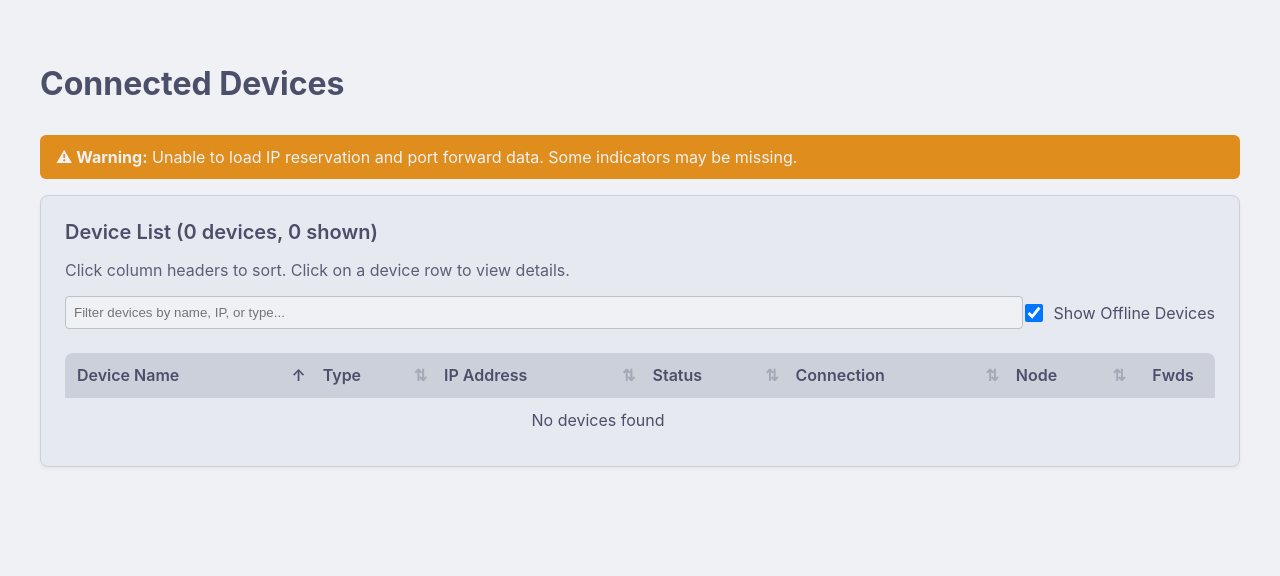
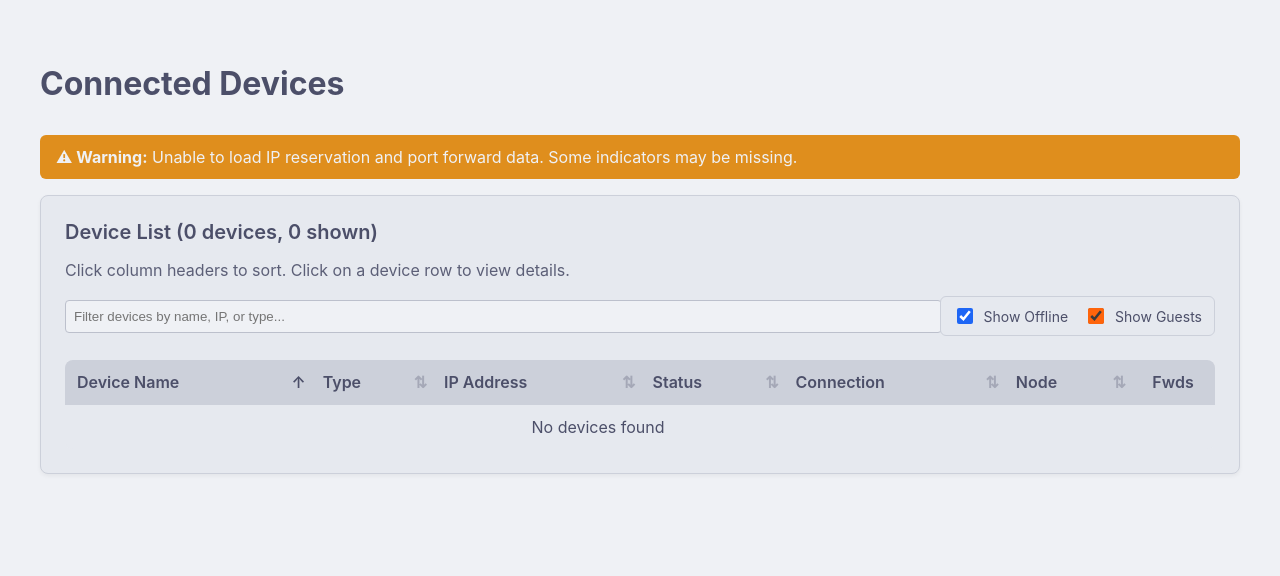
Before and after one commit to Yeraze/eeroVista, a FastAPI app: template src/templates/devices.html in a window 1280 px wide. Shown: the top 576 px of the page. Run offline with FastAPI, Linux system fonts and the light colour scheme; the template is opened without the code that fills it, so the values that code supplies are empty; parts of the project's set-up code (start-up, migrations or seed data) failed here and were passed over.

Commit message:
v1.0.0 - Add guest network support
This release adds comprehensive guest network support, allowing users to
track and filter devices connected to the guest network separately from
the main network.

Changes:
- Added is_guest field to DeviceConnection model for time-series tracking
- Updated device collector to store guest network status from Eero API
- Enhanced /devices API endpoint to include is_guest field
- Added visual "GUEST" badge indicator (Catppuccin peach) in device list
- Added "Show Guests" filter checkbox with color-coded accent
- Improved filter checkbox UI with grouped container and better spacing
- Added automatic database migration for existing users
- Bumped version to 1.0.0

Features:
- Guest network devices clearly identified with GUEST badge
- Filterable via "Show Guests" checkbox
- Time-series tracking of guest status in DeviceConnection records
- No manual migration required - runs automatically on startup
- Polished UI with improved filter controls

🤖 Generated with [Claude Code](https://claude.com/claude-code)

Co-Authored-By: Claude <noreply@anthropic.com>

```diff
--- a/src/__init__.py
+++ b/src/__init__.py
@@ -1,3 +1,3 @@
 """eeroVista - Read-only monitoring for Eero mesh networks."""
 
-__version__ = "0.9.0"
+__version__ = "1.0.0"
--- a/src/api/health.py
+++ b/src/api/health.py
@@ -312,6 +312,7 @@ async def get_devices() -> Dict[str, Any]:
                 connection_type = "unknown"
                 ip_address = "N/A"
                 is_online = False
+                is_guest = False
                 signal_strength = None
                 bandwidth_down = None
                 bandwidth_up = None
@@ -325,6 +326,7 @@ async def get_devices() -> Dict[str, Any]:
                     ip_address = latest_connection.ip_address or "N/A"
                     is_online = latest_connection.is_connected or False
                     connection_type = latest_connection.connection_type or "unknown"
+                    is_guest = latest_connection.is_guest or False
                     signal_strength = latest_connection.signal_strength
                     bandwidth_down = latest_connection.bandwidth_down_mbps
                     bandwidth_up = latest_connection.bandwidth_up_mbps
@@ -347,6 +349,7 @@ async def get_devices() -> Dict[str, Any]:
                     "type": device.device_type or "unknown",
                     "ip_address": ip_address,
                     "is_online": is_online,
+                    "is_guest": is_guest,
                     "connection_type": connection_type,
                     "signal_strength": signal_strength,
                     "bandwidth_down_mbps": bandwidth_down,
--- a/src/collectors/device_collector.py
+++ b/src/collectors/device_collector.py
@@ -295,6 +295,7 @@ class DeviceCollector(BaseCollector):
         # Get connection info
         is_connected = device_data.get("connected", False)
         connection_type = device_data.get("connection_type", "wireless")
+        is_guest = device_data.get("is_guest", False)
 
         # Get connected eero node
         eero_node_id = None
@@ -342,6 +343,7 @@ class DeviceCollector(BaseCollector):
             timestamp=timestamp,
             is_connected=is_connected,
             connection_type=connection_type,
+            is_guest=is_guest,
             signal_strength=signal_strength,
             ip_address=device_data.get("ip"),
             bandwidth_down_mbps=bandwidth_down,
--- a/src/models/database.py
+++ b/src/models/database.py
@@ -87,6 +87,7 @@ class DeviceConnection(Base):
     )
     is_connected: Mapped[Optional[bool]] = mapped_column(Boolean)
     connection_type: Mapped[Optional[str]] = mapped_column(String)  # wireless/wired
+    is_guest: Mapped[Optional[bool]] = mapped_column(Boolean)  # guest network
     signal_strength: Mapped[Optional[int]] = mapped_column(Integer)
     ip_address: Mapped[Optional[str]] = mapped_column(String)
     bandwidth_down_mbps: Mapped[Optional[float]] = mapped_column(Float)
--- a/src/templates/devices.html
+++ b/src/templates/devices.html
@@ -311,15 +311,24 @@
                 style="width: 100%; padding: 0.5rem; border: 1px solid var(--surface1); border-radius: 4px; background: var(--base); color: var(--text);"
             />
         </div>
-        <div>
+        <div style="display: flex; gap: 1rem; background: var(--mantle); padding: 0.5rem 0.75rem; border-radius: 6px; border: 1px solid var(--surface0);">
             <label style="display: flex; align-items: center; gap: 0.5rem; cursor: pointer; user-select: none;">
                 <input
                     type="checkbox"
                     id="show-offline-checkbox"
                     checked
-                    style="width: 18px; height: 18px; cursor: pointer;"
+                    style="width: 16px; height: 16px; cursor: pointer; accent-color: var(--blue);"
                 />
-                <span>Show Offline Devices</span>
+                <span style="font-size: 0.875rem; white-space: nowrap;">Show Offline</span>
+            </label>
+            <label style="display: flex; align-items: center; gap: 0.5rem; cursor: pointer; user-select: none;">
+                <input
+                    type="checkbox"
+                    id="show-guests-checkbox"
+                    checked
+                    style="width: 16px; height: 16px; cursor: pointer; accent-color: var(--peach);"
+                />
+                <span style="font-size: 0.875rem; white-space: nowrap;">Show Guests</span>
             </label>
         </div>
     </div>
@@ -366,6 +375,7 @@
     let currentSort = { column: 'name', direction: 'asc' };
     let filterText = '';
     let showOffline = true;
+    let showGuests = true;
 
     // Routing data
     let reservationsMap = new Map(); // MAC -> reservation info
@@ -562,6 +572,11 @@
                 return false;
             }
 
+            // Filter by guest network status
+            if (!showGuests && device.is_guest) {
+                return false;
+            }
+
             // Filter by text search
             if (filterText) {
                 const searchLower = filterText.toLowerCase();
@@ -615,9 +630,14 @@
                 ? `<span style="font-size: 1.25rem; title="${forwards.length} port forward(s)">🔀</span>`
                 : '';
 
+            // Guest network indicator
+            const guestIndicator = device.is_guest
+                ? `<span style="background: var(--peach); color: var(--base); padding: 0.125rem 0.5rem; border-radius: 4px; font-size: 0.75rem; font-weight: 600; margin-left: 0.5rem;" title="Guest Network">GUEST</span>`
+                : '';
+
             return `
                 <tr class="device-row ${rowClass}" onclick="showDeviceDetails(${originalIndex})">
-                    <td>${device.name}</td>
+                    <td>${device.name}${guestIndicator}</td>
                     <td>${formatDeviceType(device.type)}</td>
                     <td>${ipDisplay}</td>
                     <td>${statusBadge}</td>
@@ -1250,6 +1270,11 @@
         renderDevices();
     });
 
+    document.getElementById('show-guests-checkbox').addEventListener('change', (e) => {
+        showGuests = e.target.checked;
+        renderDevices();
+    });
+
     // Initial load
     loadDevices();
     loadRoutingData();
--- a/src/utils/database.py
+++ b/src/utils/database.py
@@ -126,3 +126,13 @@ def _run_migrations(engine) -> None:
                 conn.execute(text("ALTER TABLE eero_node_metrics ADD COLUMN connected_wireless_count INTEGER"))
                 conn.commit()
             logger.info("Migration complete: 'connected_wireless_count' column added")
+
+    # Migration: Add is_guest column to device_connections table
+    if "device_connections" in inspector.get_table_names():
+        columns = [col["name"] for col in inspector.get_columns("device_connections")]
+        if "is_guest" not in columns:
+            logger.info("Running migration: Adding 'is_guest' column to device_connections table")
+            with engine.connect() as conn:
+                conn.execute(text("ALTER TABLE device_connections ADD COLUMN is_guest BOOLEAN"))
+                conn.commit()
+            logger.info("Migration complete: 'is_guest' column added")
```
Also changed, not shown: TODOS.md (+9 -6 lines).
